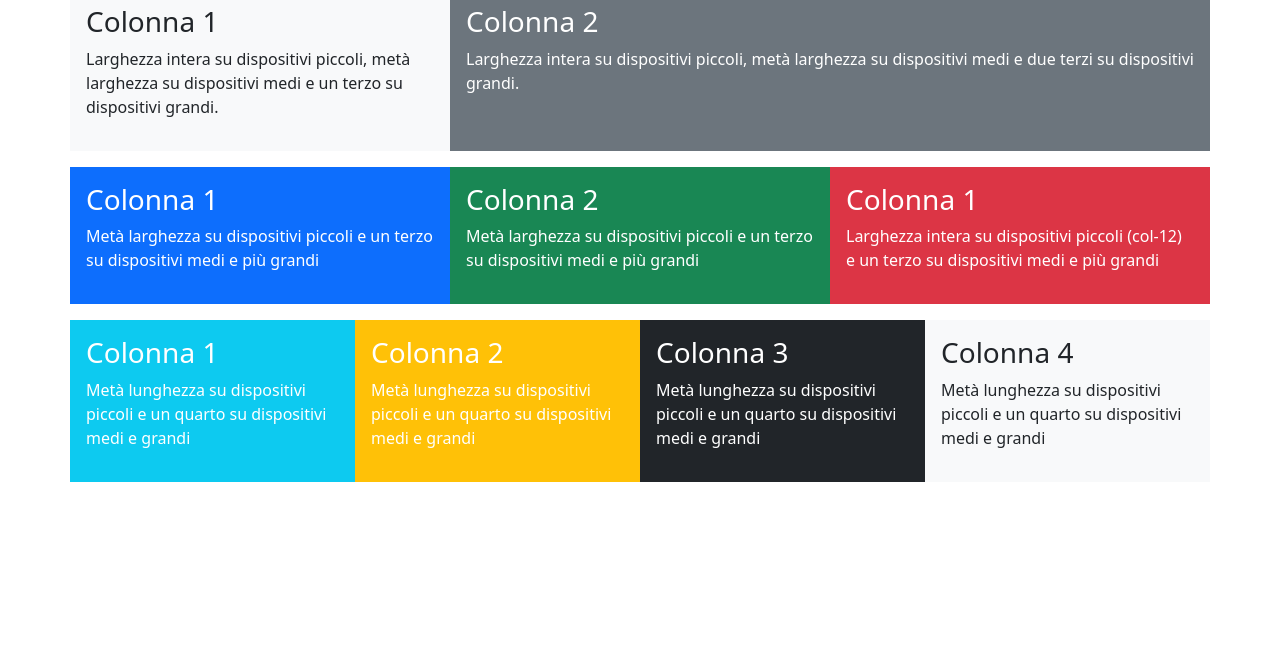
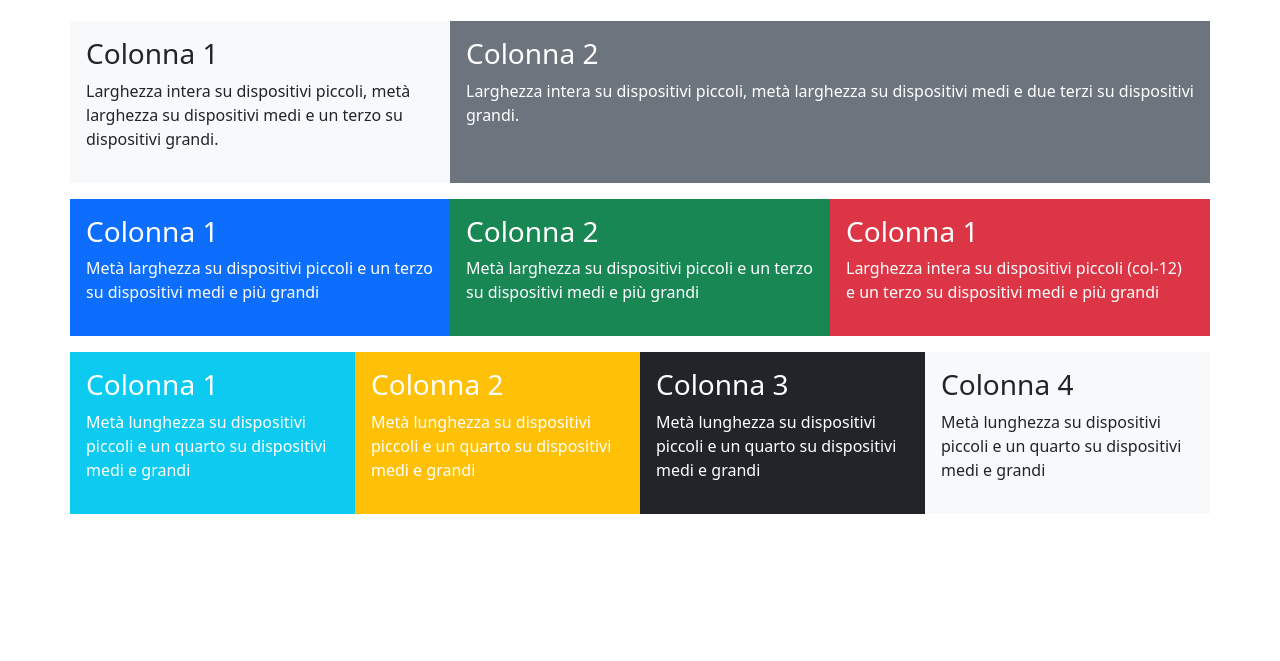
Before and after one commit to tommasodare/htmlcss-bootstrap-layout, a plain HTML site: page index.html in a window 1280 px wide. Shown: the part 139-800 px from the top of the page. Drawn offline with nearby package versions, Linux system fonts and the light colour scheme.

```diff
--- a/index.html
+++ b/index.html
@@ -9,7 +9,7 @@
         integrity="sha384-QWTKZyjpPEjISv5WaRU9OFeRpok6YctnYmDr5pNlyT2bRjXh0JMhjY6hW+ALEwIH" crossorigin="anonymous">
 </head>
 
-<body class="p-3 text-white">
+<body class="p-5 text-white">
 
 
     <div class="col-12 text-center p-2 text-dark">
```
